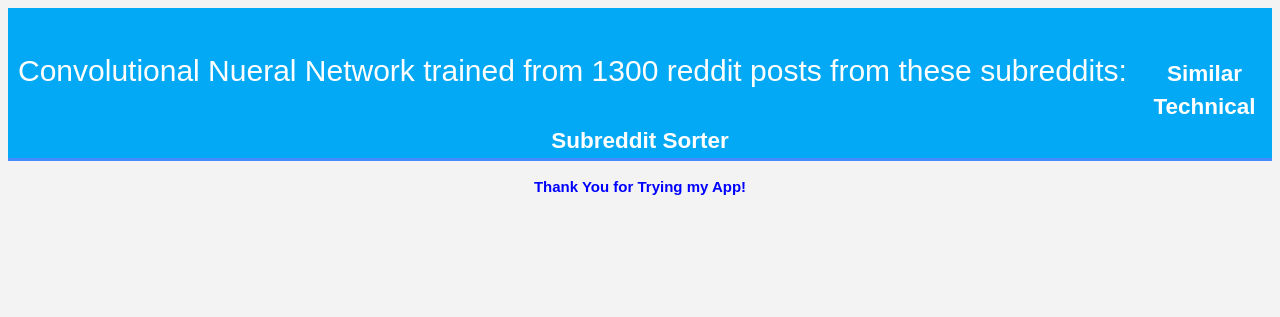
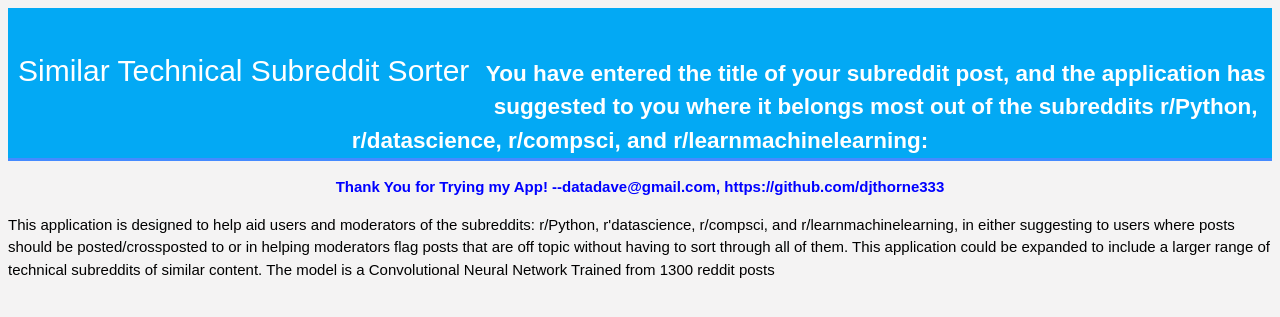
Before and after one commit to djthorne333/NLP-CNN-Subreddit-Sorter-Heroku-App, a Flask app: template templates/second_page2.html in a window 1280 px wide. Shown: the top 317 px of the page. Run offline with Flask 2, Linux system fonts and the light colour scheme; the template is opened without the code that fills it, so the values that code supplies are empty; parts of the project's set-up code (start-up, migrations or seed data) failed here and were passed over.

Commit message:
Update second_page2.html

```diff
--- a/templates/second_page2.html
+++ b/templates/second_page2.html
@@ -9,13 +9,14 @@
 	<header>
 		<div class="container">
 		<div id="brandname">
-			Convolutional Nueral Network trained from 1300 reddit posts from these subreddits:
+			Similar Technical Subreddit Sorter
 		</div>
-		<h2>Similar Technical Subreddit Sorter</h2>
+		<h2>You have entered the title of your subreddit post, and the application has suggested to you where it belongs most out of the subreddits
+			r/Python, r/datascience, r/compsci, and r/learnmachinelearning:</h2>
 
 	</div>
 	</header>
-	<p style="color:blue;font-size:20;text-align: center;"><b>Thank You for Trying my App!</b></p>
+	<p style="color:blue;font-size:20;text-align: center;"><b>Thank You for Trying my App! --datadave@gmail.com, https://github.com/djthorne333</b></p>
 	<div class="results">
 
 
@@ -30,6 +31,11 @@
 	<h2 style="color:red;">This post likely belongs in r/compsci</h2>
 	{% endif %}
 
+	<p>This application is designed to help aid users and moderators of the subreddits: r/Python, r'datascience, r/compsci, and r/learnmachinelearning, in either
+			suggesting to users where posts should be posted/crossposted to or in helping moderators flag posts that are off topic without having to sort
+			through all of them. This application could be expanded to include a larger range of technical subreddits of similar content. The model is a Convolutional
+			Neural Network Trained from 1300 reddit posts</p>
+
 	</div>
 
 </body>
```
